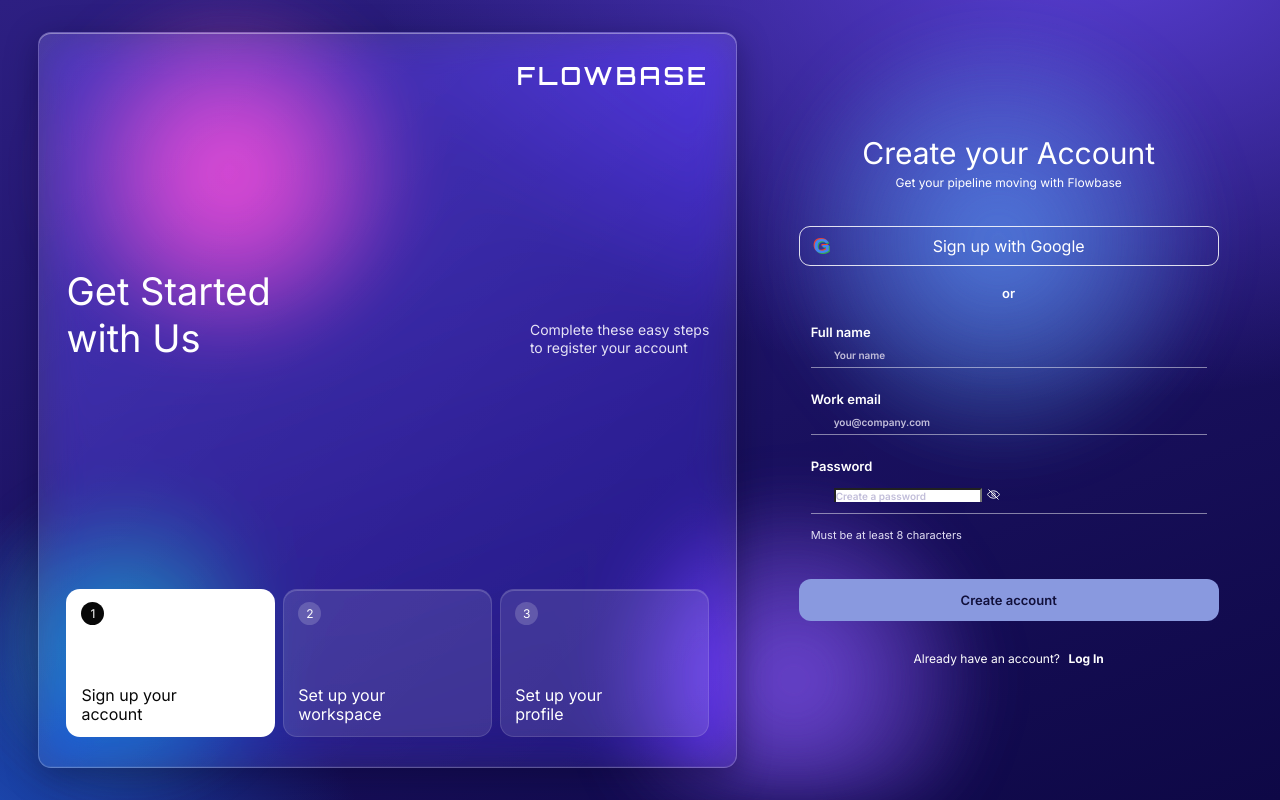
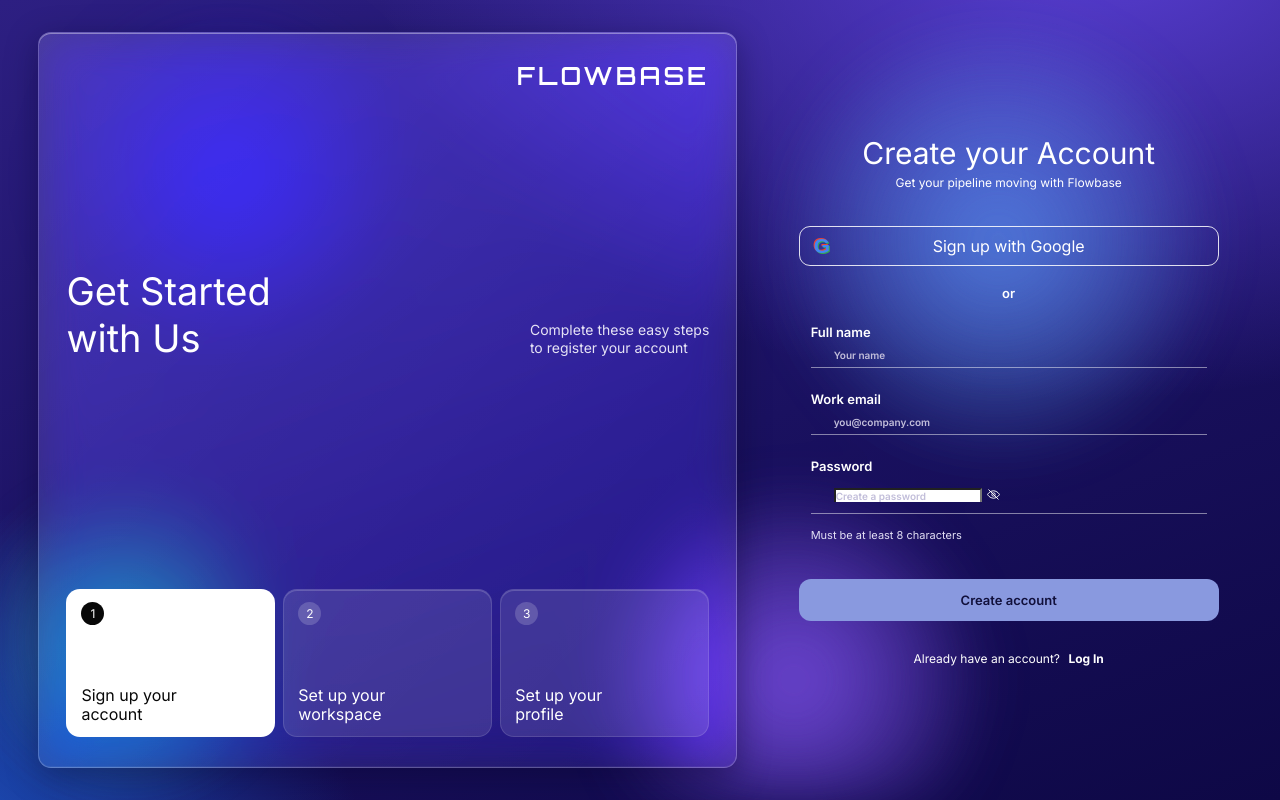
Before and after one commit to obinyan/FLOWBASE, a Next.js app: page /signup in a window 1280 px wide. Built offline with nearby package versions, Linux system fonts and the light colour scheme.

Commit message:
transparency color adjustments

```diff
--- a/app/globals.css
+++ b/app/globals.css
@@ -48,7 +48,7 @@
   z-index: -1;
   pointer-events: none;
   background:
-    radial-gradient(circle 260px at 18% 22%, rgba(255, 94, 196, 0.45), transparent 70%),
+    radial-gradient(circle 260px at 18% 22%, rgba(36, 22, 103, 0.45), transparent 70%),
     radial-gradient(circle 320px at 78% 30%, rgba(94, 160, 255, 0.45), transparent 70%),
     radial-gradient(circle 280px at 62% 85%, rgba(140, 90, 255, 0.50), transparent 70%),
     radial-gradient(circle 220px at 10% 80%, rgba(60, 220, 210, 0.30), transparent 70%);
@@ -109,7 +109,7 @@
   display: flex; flex-direction: column;
   padding: 28px 28px 24px 22px;
   overflow-y: auto;
-  background: linear-gradient(180deg, rgba(255, 255, 255, 0.12), rgba(255, 255, 255, 0.04));
+  /*background: linear-gradient(180deg, rgba(255, 255, 255, 0.12), rgba(255, 255, 255, 0.04));*/
   border-top: 0; border-bottom: 0; border-left: 0;       /* only the edge facing the content */
   border-radius: 0;
   box-shadow: 6px 0 30px rgba(8, 3, 40, 0.30), inset -1px 0 0 var(--glass-highlight);
@@ -416,7 +416,7 @@
   background: transparent;
   font-family: var(--font);
 }
-.auth-page::before { content: ""; position: fixed; inset: 0; z-index: -1; pointer-events: none; background: radial-gradient(circle 260px at 18% 22%, rgba(255, 94, 196, 0.45), transparent 70%), radial-gradient(circle 320px at 78% 30%, rgba(94, 160, 255, 0.45), transparent 70%), radial-gradient(circle 280px at 62% 85%, rgba(140, 90, 255, 0.50), transparent 70%), radial-gradient(circle 220px at 10% 80%, rgba(60, 220, 210, 0.30), transparent 70%); filter: blur(30px); }
+.auth-page::before { content: ""; position: fixed; inset: 0; z-index: -1; pointer-events: none; background: radial-gradient(circle 260px at 18% 22%, rgba(34, 24, 250, 0.45), transparent 70%), radial-gradient(circle 320px at 78% 30%, rgba(94, 160, 255, 0.45), transparent 70%), radial-gradient(circle 280px at 62% 85%, rgba(140, 90, 255, 0.50), transparent 70%), radial-gradient(circle 220px at 10% 80%, rgba(60, 220, 210, 0.30), transparent 70%); filter: blur(30px); }
 .signin-card, .signup-story { border: 1px solid var(--glass-border); box-shadow: var(--glass-shadow), inset 0 1px 0 var(--glass-highlight), inset 0 -1px 0 rgba(255,255,255,.05); -webkit-backdrop-filter: var(--blur); backdrop-filter: var(--blur); }
 .signup-steps li { border: 1px solid var(--glass-border-soft); box-shadow: inset 0 1px 0 rgba(255,255,255,.18); }
 .signup-steps li.current { background: linear-gradient(135deg, rgba(255,255,255,.9), rgba(200,208,255,.72)); border-color: rgba(255,255,255,.85); color: #1a1450; }
```
